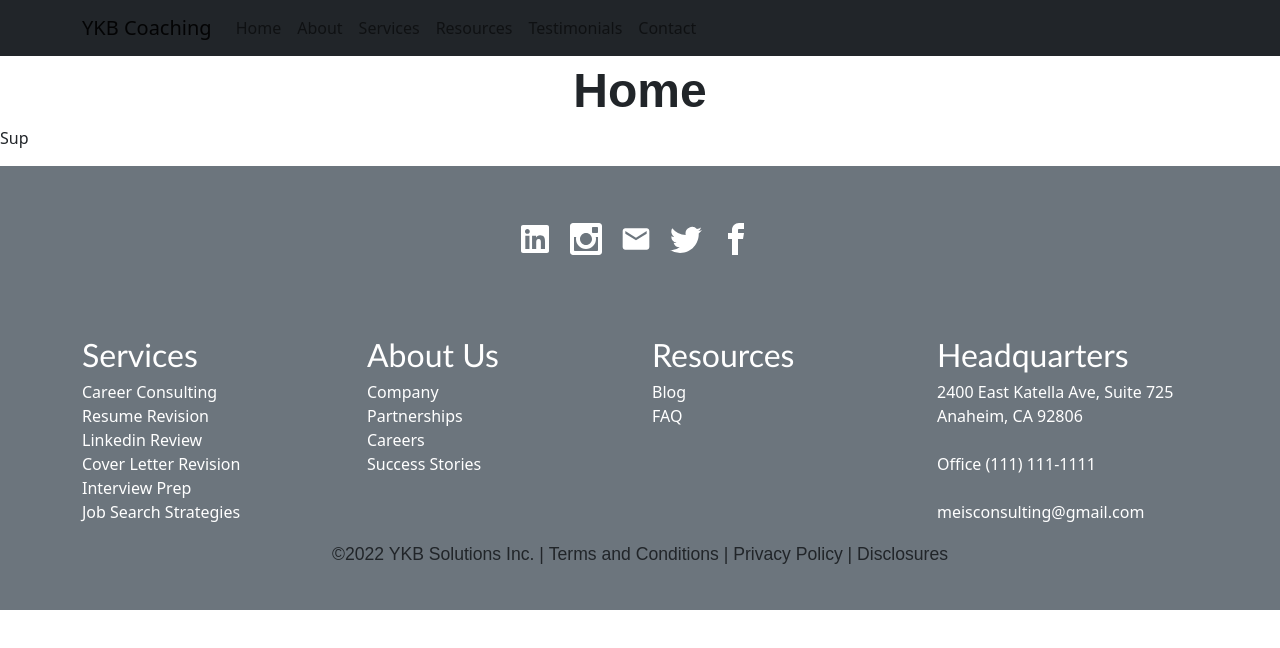
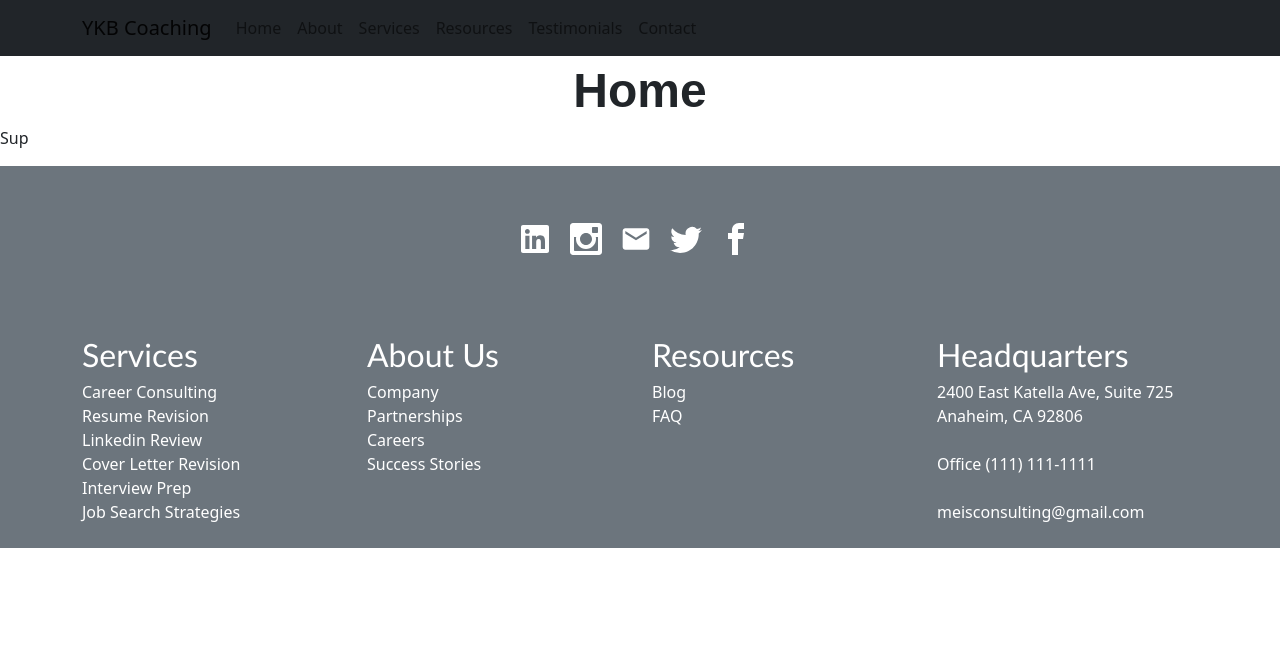
Before and after one commit to jermeewinn/YKB-solutions, a React (Create React App) app: page / in a window 1280 px wide. Shown: the top 648 px of the page. Built offline with nearby package versions, Linux system fonts and the light colour scheme; the HTML template or start-up script is replaced by a standard one.

Commit message:
styled and created Footer-Bottom child component w/ ahref links for TOS & PP

```diff
--- a/src/components/Footer/index.js
+++ b/src/components/Footer/index.js
@@ -5,6 +5,7 @@ import FooterResources from './Footer-Resources';
 import FooterAbout from './Footer-About';
 import FooterLogos from './Footer-Logos';
 import FooterHQ from './Footer-HQ';
+
 
 // NOTE TO SELF: Next time when implementing CSS Bootstrap for Col, Container, Row elements, just import whatever elements you need from
 // react-bootstrap npm package. Documentation for React-Bootstrap is unreliable.
@@ -21,8 +22,7 @@ function Footer() {
                     <FooterHQ />
                 </Row>
             </Container>
-            <h6 classname='copyright'>
-                &copy;{new Date().getFullYear()} YKB Solutions Inc.&nbsp;|&nbsp;Terms and Conditions&nbsp;|&nbsp;Privacy Policy&nbsp;|&nbsp;Disclosures</h6>
+
         </footer>
     );
 };
--- a/src/index.css
+++ b/src/index.css
@@ -91,6 +91,11 @@ h6 {
   margin-top: 10px;
 }
 
+.copyright {
+  color: white;
+  margin-top: 40px;
+}
+
 .footer-column {
   color: white;
 }
```
Also changed, not shown: src/components/Footer/Footer-Bottom/index.js (added, +11 -0 lines).
